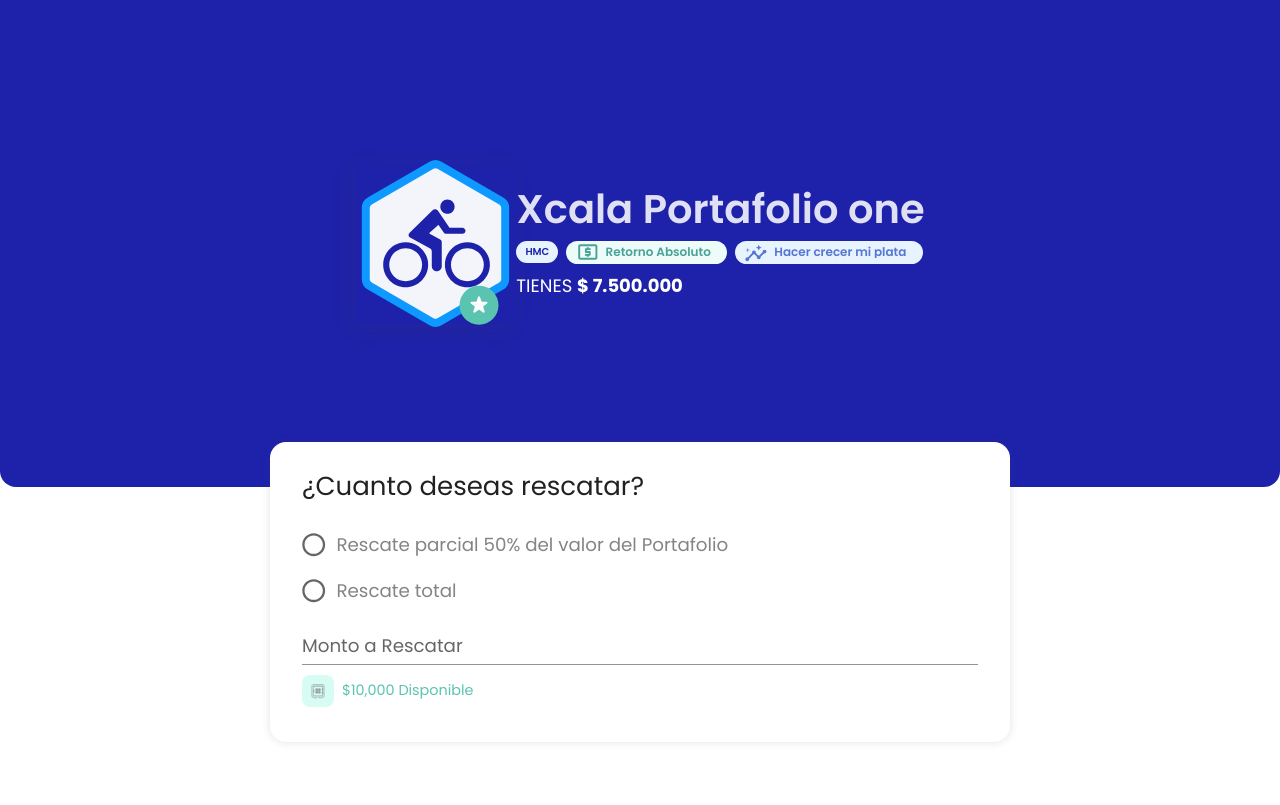
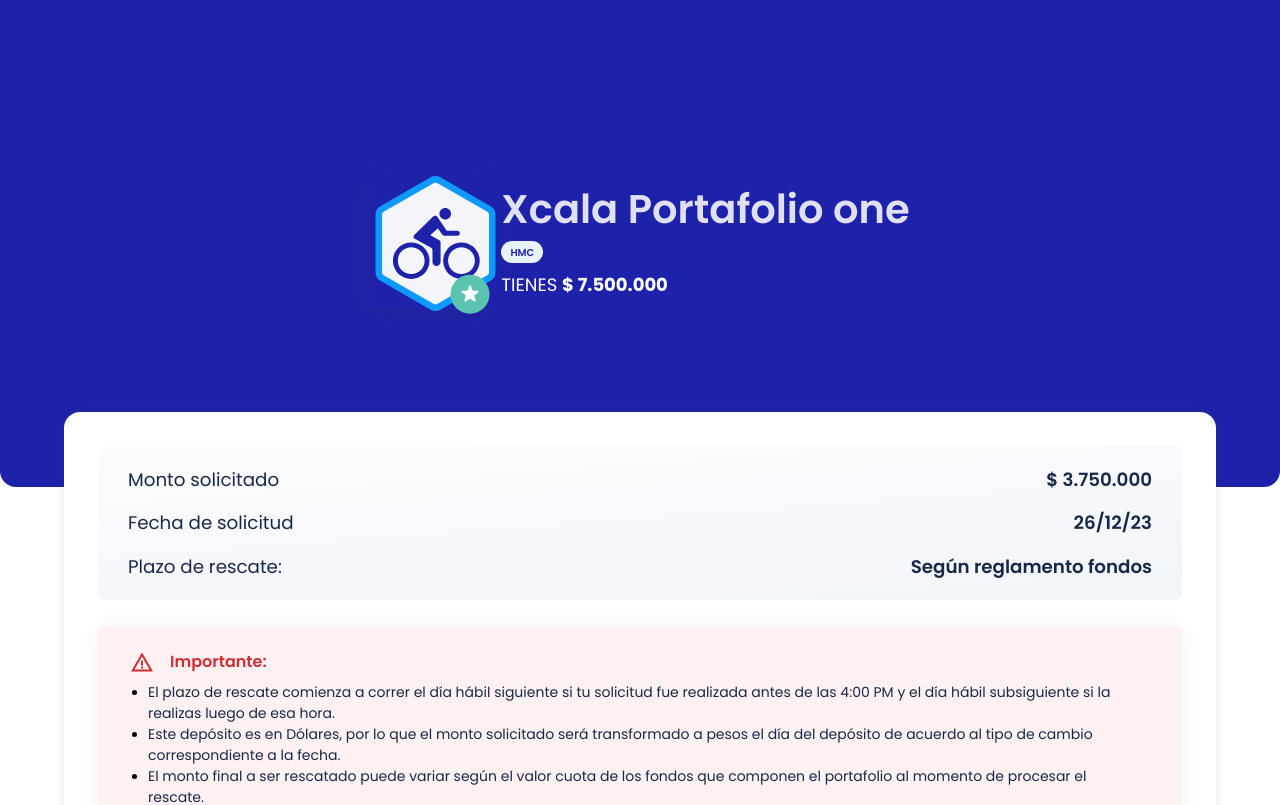
Before and after one commit to PandaDesigner/xcala-mui, a React (Vite) app: page / in a window 1280 px wide. Shown: the top 805 px of the page. Built offline with nearby package versions, Linux system fonts and the light colour scheme; a web font is replaced by a local one.

Commit message:
modification

```diff
--- a/src/components/RescateSection/components/AvatarRescue.jsx
+++ b/src/components/RescateSection/components/AvatarRescue.jsx
@@ -118,8 +118,8 @@
             <MotivacionesGenerarl>
               <HmcText>HMC</HmcText>
             </MotivacionesGenerarl>
-            <InterestLabel intereses={intereses} />
-            <MotivationLabel motivation={motivation} />
+            {/*<InterestLabel intereses={intereses} />
+            <MotivationLabel motivation={motivation} />*/}
           </RescueAvatarChips>
           <RescueMunt>
             <RescueQuotas>
--- a/src/components/RescateSection/components/CardsResultRescue.jsx
+++ b/src/components/RescateSection/components/CardsResultRescue.jsx
@@ -88,7 +88,7 @@
   fontStyle: 'normal',
   fontFamily: 'Poppins',
   fontWeight: '400',
-  fontSize: '16px',
+  fontSize: {md: '18px', xs: '12px'},
   letterSpacing: '0px',
   textDecoration: 'none',
   textTransform: 'none',
@@ -102,7 +102,7 @@
   fontStyle: 'normal',
   fontFamily: 'Poppins',
   fontWeight: '600',
-  fontSize: '18px',
+  fontSize: {md: '18px', xs: '12px'},
   letterSpacing: '0px',
   textDecoration: 'none',
   textTransform: 'none',
@@ -294,12 +294,16 @@
         <RsContent>
           <RescueDescription>
             <InstallmentNumbers>
-              <TitleItemCards>Número de cuotas:</TitleItemCards>
-              <ResItemCards>11,7298</ResItemCards>
+              <TitleItemCards>Monto solicitado</TitleItemCards>
+              <ResItemCards>$ 3.750.000</ResItemCards>
             </InstallmentNumbers>
             <RescuePeriod>
+              <TitleItemCards>Fecha de solicitud</TitleItemCards>
+              <ResItemCards>26/12/23</ResItemCards>
+            </RescuePeriod>
+            <RescuePeriod>
               <TitleItemCards>Plazo de rescate:</TitleItemCards>
-              <ResItemCards>Según reglamento de los fondos</ResItemCards>
+              <ResItemCards>Según reglamento fondos</ResItemCards>
             </RescuePeriod>
           </RescueDescription>
           <WarningMessage>
@@ -320,6 +324,13 @@
                   Este depósito es en Dólares, por lo que el monto solicitado
                   será transformado a pesos el día del depósito de acuerdo al
                   tipo de cambio correspondiente a la fecha.
+                </DescriptionText>
+              </li>
+              <li>
+                <DescriptionText>
+                  El monto final a ser rescatado puede variar según el valor
+                  cuota de los fondos que componen el portafolio al momento de
+                  procesar el rescate.
                 </DescriptionText>
               </li>
             </ul>
--- a/src/components/RescateSection/components/PorfolioValueSection.jsx
+++ b/src/components/RescateSection/components/PorfolioValueSection.jsx
@@ -26,9 +26,6 @@
       </ValuePorfolio>
       <DeteilValue alignItems={{md: 'flex-end', xs: 'center'}}>
         <ExpectedReturnValue>Monto a Rescatar</ExpectedReturnValue>
-        <CreateDatePorfolio>
-          Rescate realizado hoy, 16/10/2023
-        </CreateDatePorfolio>
       </DeteilValue>
     </PorfolioStack>
   )
--- a/src/components/RescateSection/components/Rescue.component.jsx
+++ b/src/components/RescateSection/components/Rescue.component.jsx
@@ -65,20 +65,20 @@
   boxSizing: 'border-box',
   left: '0px',
   top: '0px',
-  height: '161px',
-  width: '161px',
+  height: '131px',
+  width: '131px',
 })
 export const IconosPerfiles = styled('img')({
   height: 'auto',
-  width: '161px',
+  width: '131px',
   margin: '0px',
 })
 export const RescueAvatarPorfilio = styled('img')({
   height: 'auto',
   width: '40px',
   position: 'absolute',
-  left: '104px',
-  top: '122px',
+  left: '80px',
+  bottom: '-5px',
 })
 
 export const RescueAvatarTitle = styled(Typography)({
--- a/src/components/RescateSection/pages/RescuePages.jsx
+++ b/src/components/RescateSection/pages/RescuePages.jsx
@@ -9,8 +9,8 @@
   return (
     <>
       <HeaderRescueSection rescueValue={rescueValue} />
-      <CardsContinersRescue />
-      {/*<CardsResultRescue />*/}
+      {/*<CardsContinersRescue />*/}
+      <CardsResultRescue />
     </>
   )
 }
```
Also changed, not shown: src/assets/images/Symbol/meebee_sinusoidal_light_patterns_beaming_through_a_window_onto__5b947290-1d66-4120-bcf4-d89a5a3f631e.png (added).
